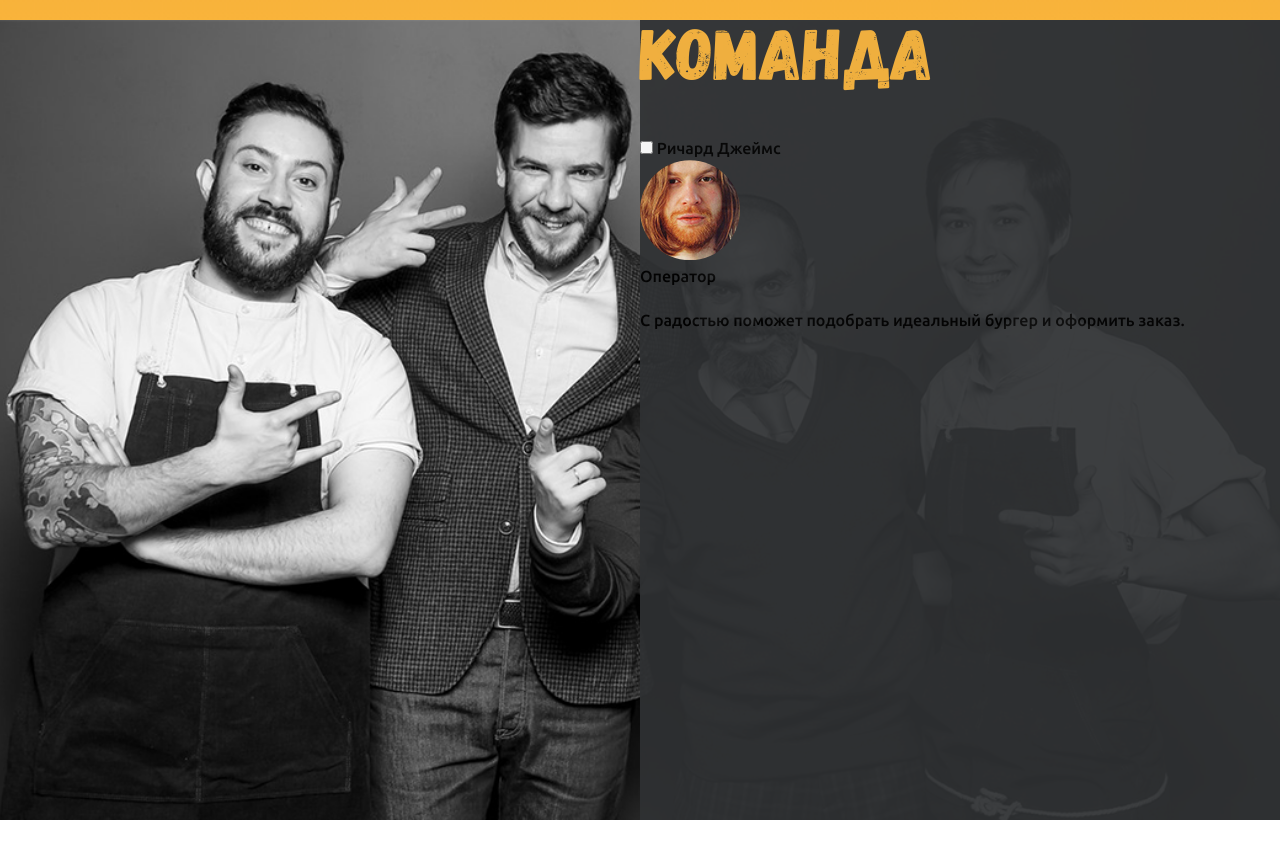
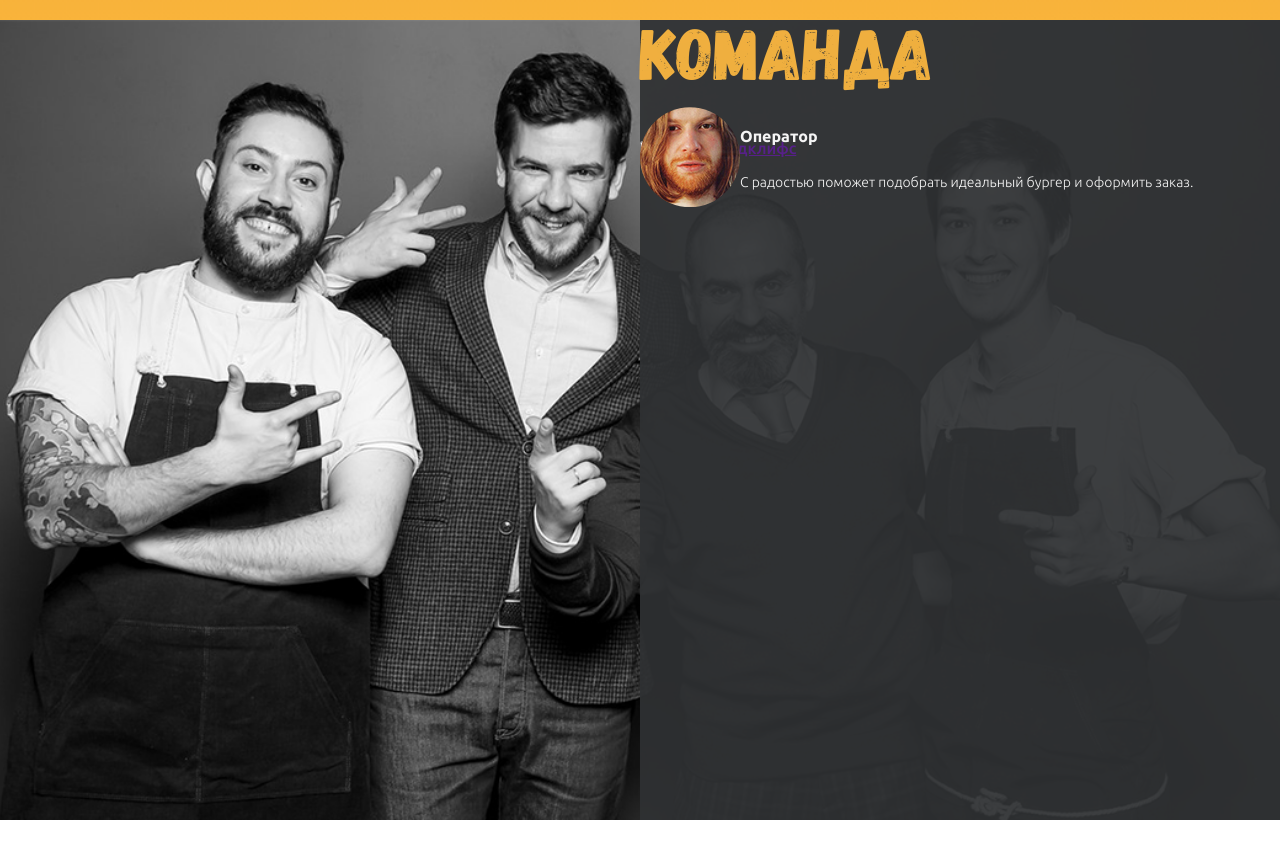
Before and after one commit to Ksenia8/Burgers, a plain HTML site: page index.html in a window 1280 px wide. Shown: the part 2380-3238 px from the top of the page. Drawn offline with nearby package versions, Linux system fonts and the light colour scheme; files that its build step writes are made by us from their sources; files whose address does not match are found by name.

Commit message:
HW_1 done

```diff
--- a/index.html
+++ b/index.html
@@ -117,20 +117,23 @@
                 <div class="accordeon team__list">
                     <article class="accordeon__block">
                         <div class="accordeon__title">
-                            <input type="checkbox" id="check-2">
-                            <label for="check-2">Ричард Джеймс</label>
+                            <input type="checkbox">
+                            <a href="">Дэниэл Редклифс</a>
                         </div>
                         <div class="accordeon__info">
                             <div class="info__img">
-                                <img src="images/team/aphex.png" alt="Ричард Джеймс">
+                                <img src="images/team/aphex.png" alt="Дэниэл Редклифс">
                             </div>
+
                             <div info__block>
                                 <h4>Оператор</h4>
                                 <p>С радостью поможет подобрать идеальный бургер и оформить заказ.</p>
                             </div>
                         </div>
                     </artical>
+
                 </div>
+
             </div>
         </div>
     </section>
--- a/scss/fonts.scss
+++ b/scss/fonts.scss
@@ -23,6 +23,14 @@
 }
 
 @font-face{
+    font-family: 'UbuntuLight';
+    src: url('../fonts/Ubuntu/ubuntu-light-webfont.woff'),
+        url('../fonts/Ubuntu/ubuntu-light-webfont.woff2');
+    font-weight: 300;
+    font-style: normal;
+}
+
+@font-face{
     font-family: 'Lifehack Italic';
     src: url('../fonts/lifehack_medium-webfont.woff'),
         url('../fonts/lifehack_medium-webfont.woff2');
--- a/scss/main.scss
+++ b/scss/main.scss
@@ -19,6 +19,7 @@
 @import "../scss/blocks/best.scss";
 @import "../scss/blocks/feature.scss";
 @import "../scss/blocks/burgers.scss";
+@import "../scss/blocks/accordeon.scss";
 @import "../scss/blocks/team.scss";
 @import "../scss/blocks/menu-block.scss";
 @import "../scss/blocks/reviews.scss";
--- a/scss/variables.scss
+++ b/scss/variables.scss
@@ -5,6 +5,7 @@ $white:#ffffff;
 $orange: #f9b43b;
 $Ubuntu: "Ubuntu";
 $UbuntuBold: "UbuntuBold";
+$UbuntuLight: "UbuntuLight";
 $LifehackItalic: 'Lifehack Italic';
 $GadalinRegular: "Gadalin Regular";
 $LifehackMedium: "Lifehack Medium";
```
Also changed, not shown: css/blocks/accordeon.css (added), css/main.css, scss/blocks/accordeon.scss (added), 1 other file.
